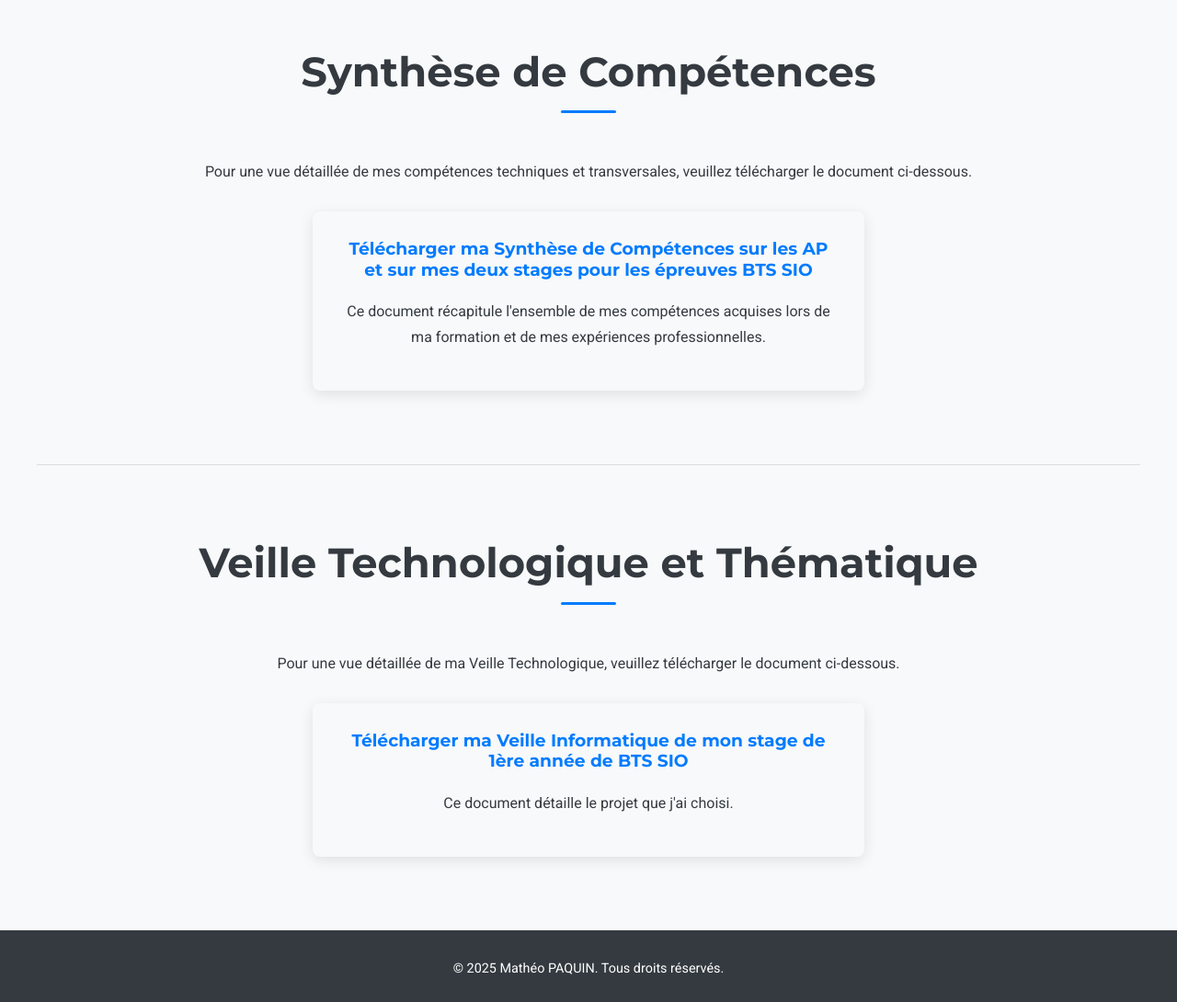
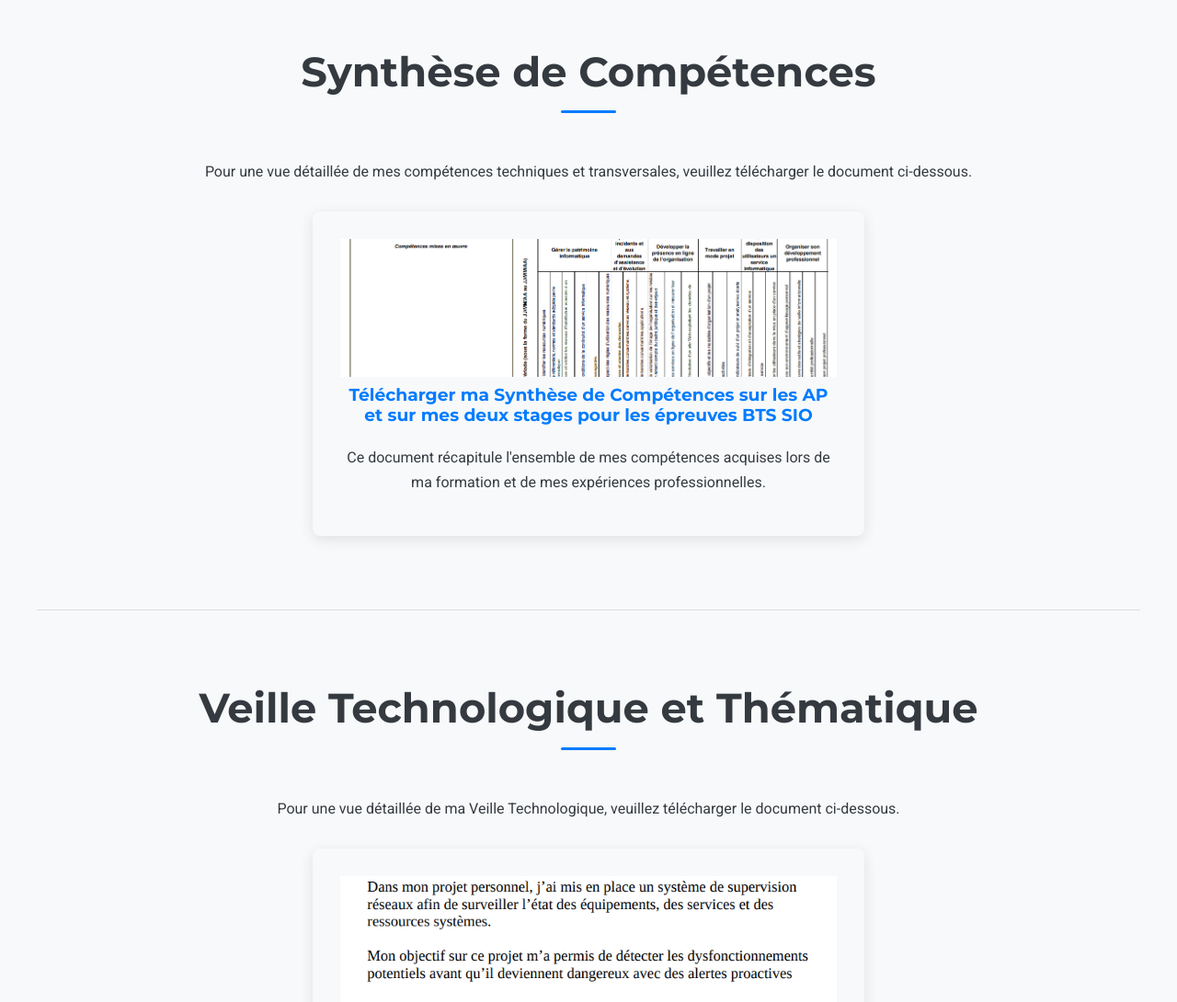
Before and after one commit to BlackMirzox/Portfolio-Paquin-Matheo, a plain HTML site: page index.html in a window 1280 px wide. Shown: the part 8340-9430 px from the top of the page at 92% size. Drawn offline with Linux system fonts and the light colour scheme; a script that the page names is missing.

Commit message:
Remplacement par le nouveau portfolio

```diff
--- a/index.html
+++ b/index.html
@@ -293,6 +293,7 @@
                 <p class="section-description" style="text-align: center;">Pour une vue détaillée de mes compétences techniques et transversales, veuillez télécharger le document ci-dessous.</p>
 
                 <div class="skills-document-link" class="doc-item" style="text-align: center; margin-top: 30px;">
+                    <img src="src/Tableau de synthèse.png" alt="Aperçu du document sur la documentation" width="100%" style="max-height: 150px; object-fit: cover;">
                     <h3><a href="img/E5 - TS SISR 2026.pdf" target="_blank">Télécharger ma Synthèse de Compétences sur les AP et sur mes deux stages pour les épreuves BTS SIO</a></h3>
                     <p>Ce document récapitule l'ensemble de mes compétences acquises lors de ma formation et de mes expériences professionnelles.</p>
                 </div>
@@ -307,6 +308,7 @@
                 <p class="section-description" style="text-align: center;">Pour une vue détaillée de ma Veille Technologique, veuillez télécharger le document ci-dessous.</p>
 
                 <div class="skills-document-link" style="text-align: center; margin-top: 30px;">
+                    <img src="src/Veille.png" alt="Aperçu du document sur la documentation" width="100%" style="max-height: 150px; object-fit: cover;">
                     <h3><a href="img/Veille Informatique PAQUIN Mathéo.pdf" target="_blank">Télécharger ma Veille Informatique de mon stage de 1ère année de BTS SIO</a></h3>
                     <p>Ce document détaille le projet que j'ai choisi.</p>
                 </div>
```
Also changed, not shown: src/Tableau de synthèse.png (added), src/Veille.png (added).
